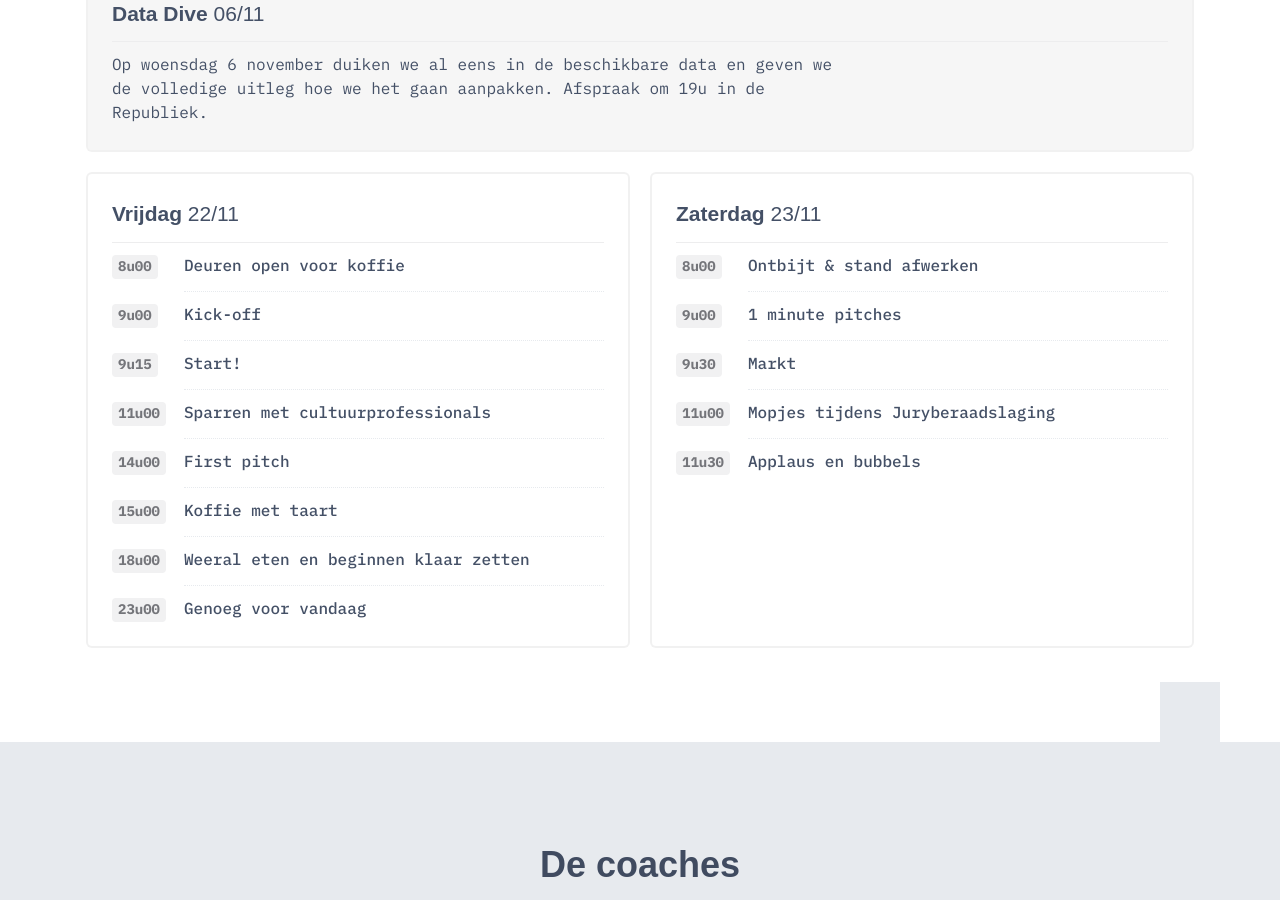
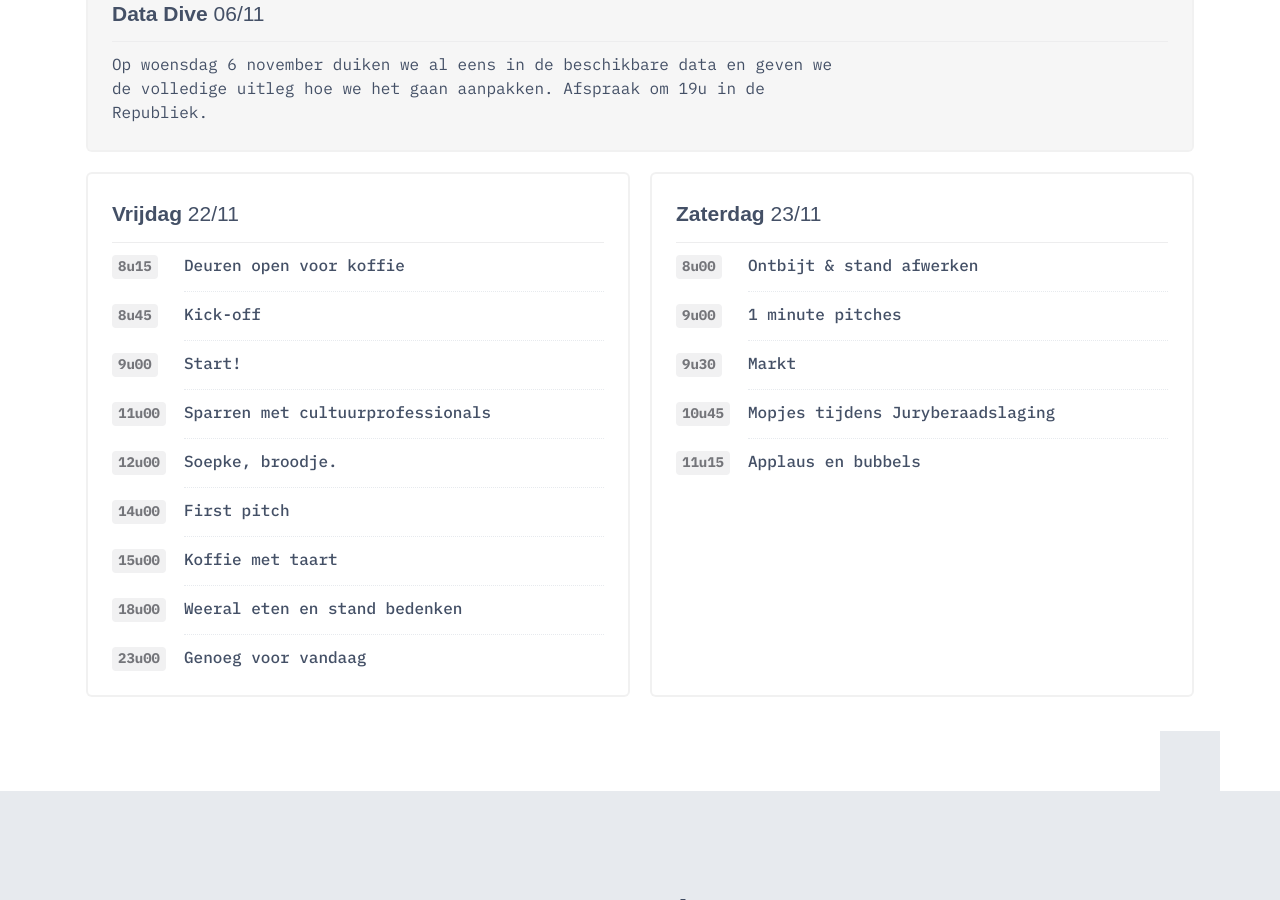
Before and after one commit to nerdlab-be/cityhacks-2019, a Jekyll site: the page built from _pages/index.markdown, in a window 1280 px wide and 900 px high, scrolled down 1938 px. Built offline with Jekyll 4.4.1, drawn with Linux system fonts in a browser that asks for light colours; some web fonts are replaced.

Commit message:
alles een beetje vroeger

```diff
--- a/_pages/index.markdown
+++ b/_pages/index.markdown
@@ -35,20 +35,22 @@ program:
   friday: "Vrijdag"
   fridayDate: "22/11"
   scheduleFriday:
-    - hour: "8u00"
+    - hour: "8u15"
       para: "Deuren open voor koffie"
+    - hour: "8u45"
+      para: "Kick-off"
     - hour: "9u00"
-      para: "Kick-off"
-    - hour: "9u15"
       para: "Start!"
     - hour: "11u00"
       para: "Sparren met cultuurprofessionals"
+    - hour: "12u00"
+      para: "Soepke, broodje."
     - hour: "14u00"
       para: "First pitch"
     - hour: "15u00"
       para: "Koffie met taart"
     - hour: "18u00"
-      para: "Weeral eten en beginnen klaar zetten"
+      para: "Weeral eten en stand bedenken"
     - hour: "23u00"
       para: "Genoeg voor vandaag"
   saturday: "Zaterdag"
@@ -60,9 +62,9 @@ program:
       para: "1 minute pitches"
     - hour: "9u30"
       para: "Markt"
-    - hour: "11u00"
+    - hour: "10u45"
       para: "Mopjes tijdens Juryberaadslaging"
-    - hour: "11u30"
+    - hour: "11u15"
       para: "Applaus en bubbels"
 coaches:
   title: "De coaches"
```
